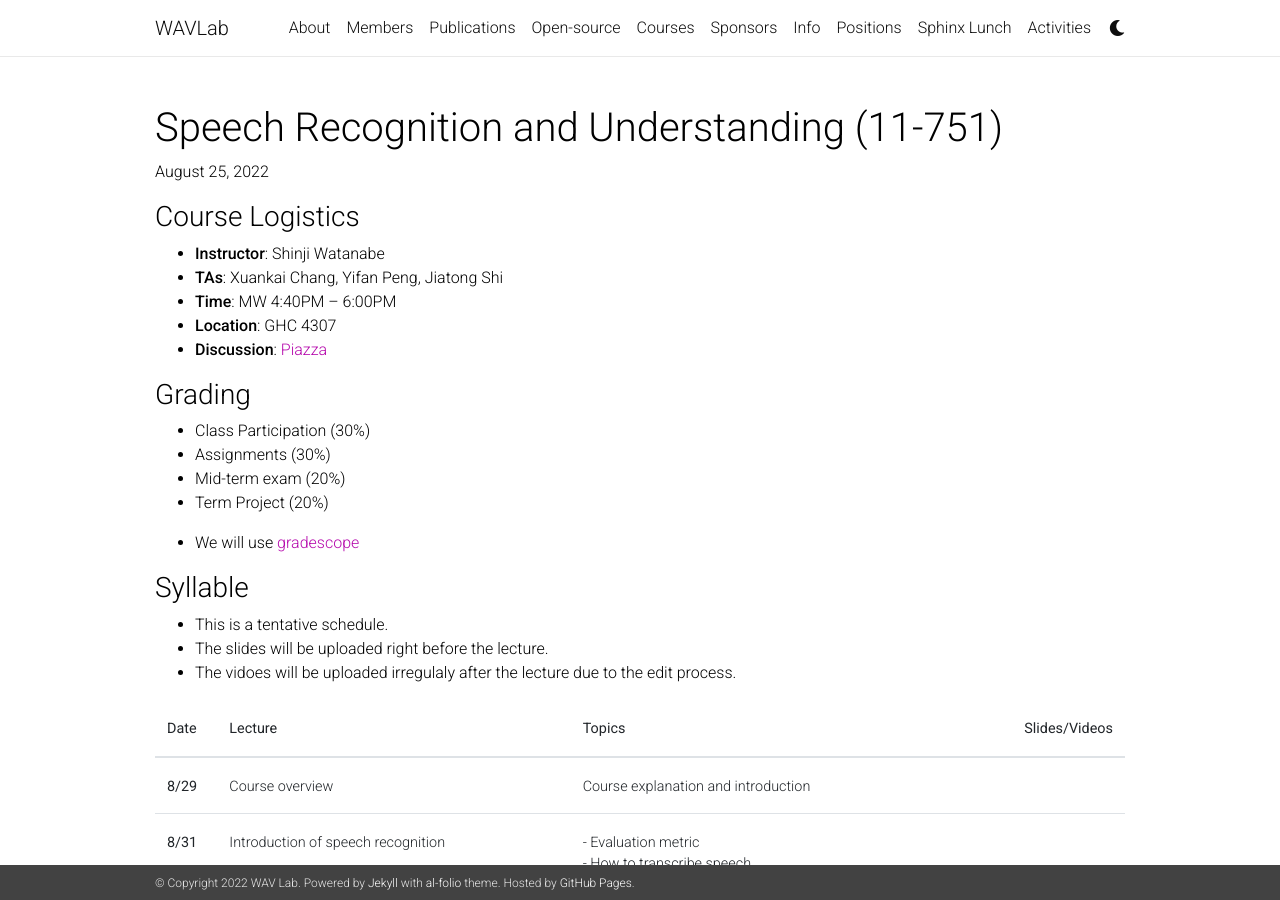
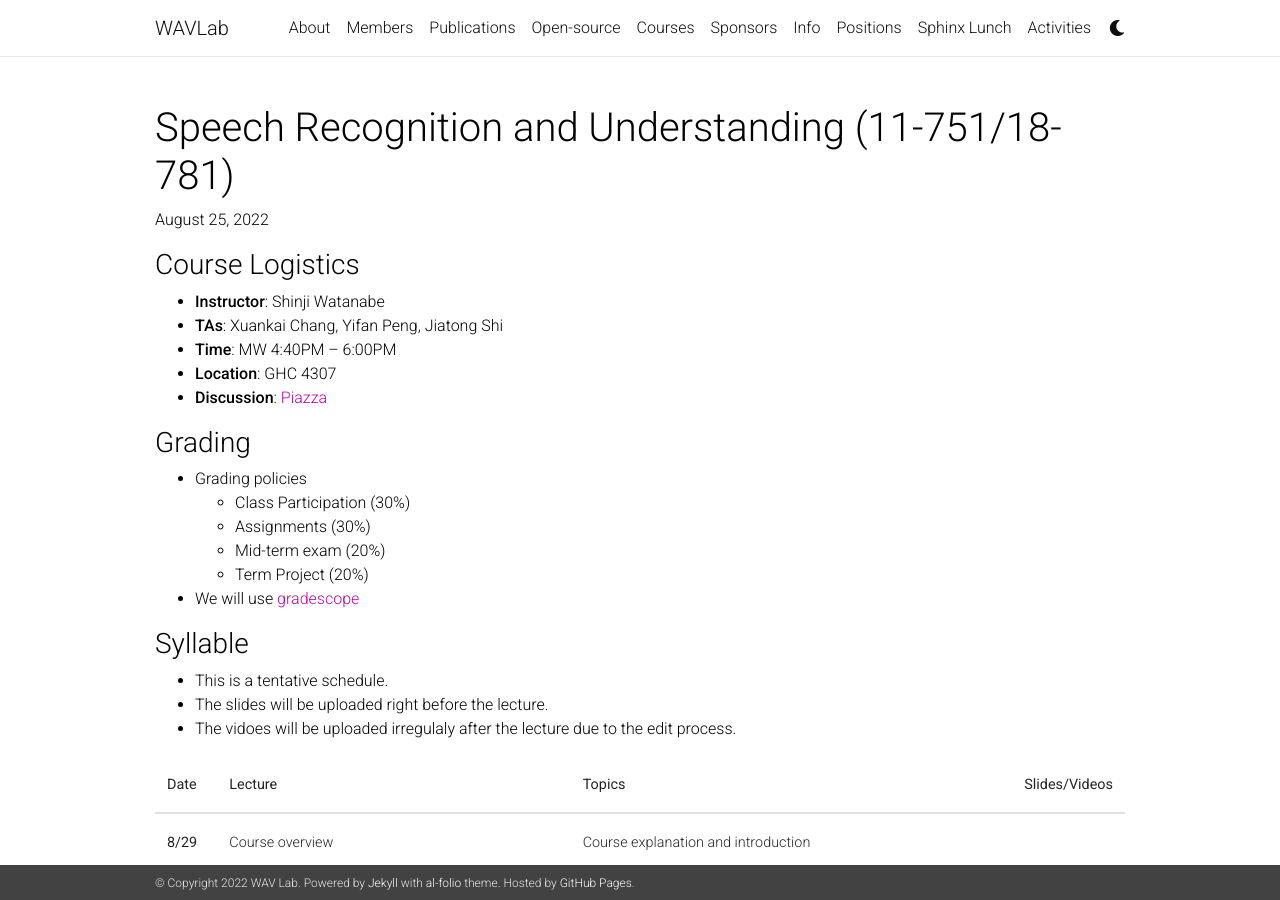
Before and after one commit to shinjiwlab/shinjiwlab.github.io, a Jekyll site: the page built from _posts/2022-08-29-11751-2022f.md, in a window 1280 px wide and 900 px high. Built offline with Jekyll 4.4.1, drawn with Linux system fonts in a browser that asks for light colours; nearby versions of some CDN libraries; a style sheet for code colours, icons or effects is not loaded.

Commit message:
Update 2022-08-29-11751-2022f.md

```diff
--- a/_posts/2022-08-29-11751-2022f.md
+++ b/_posts/2022-08-29-11751-2022f.md
@@ -1,7 +1,7 @@
 ---
 layout: post
-title: Speech Recognition and Understanding (11-751)
-description: This is the 2022Fall version of 11-751 Speech Recognition and Understanding
+title: Speech Recognition and Understanding (11-751/18-781)
+description: This is the 2022Fall version of 11-751/18-781 Speech Recognition and Understanding
 date: 2022-08-25 09:00:00-0800
 comments: false
 ---
@@ -26,10 +26,11 @@ Description here
 
 ### Grading
 
-- Class Participation (30%)
-- Assignments (30%)
-- Mid-term exam (20%)
-- Term Project (20%)
+- Grading policies
+  - Class Participation (30%)
+  - Assignments (30%)
+  - Mid-term exam (20%)
+  - Term Project (20%)
 
 - We will use [gradescope](https://www.gradescope.com/courses/412024)
 
```
